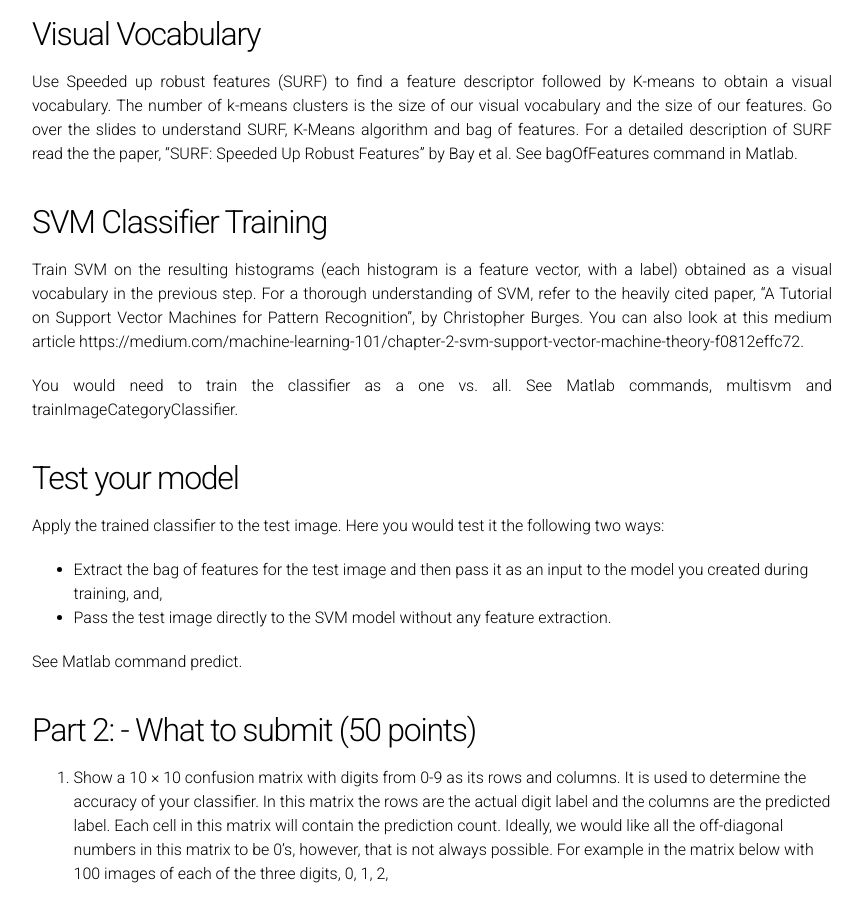
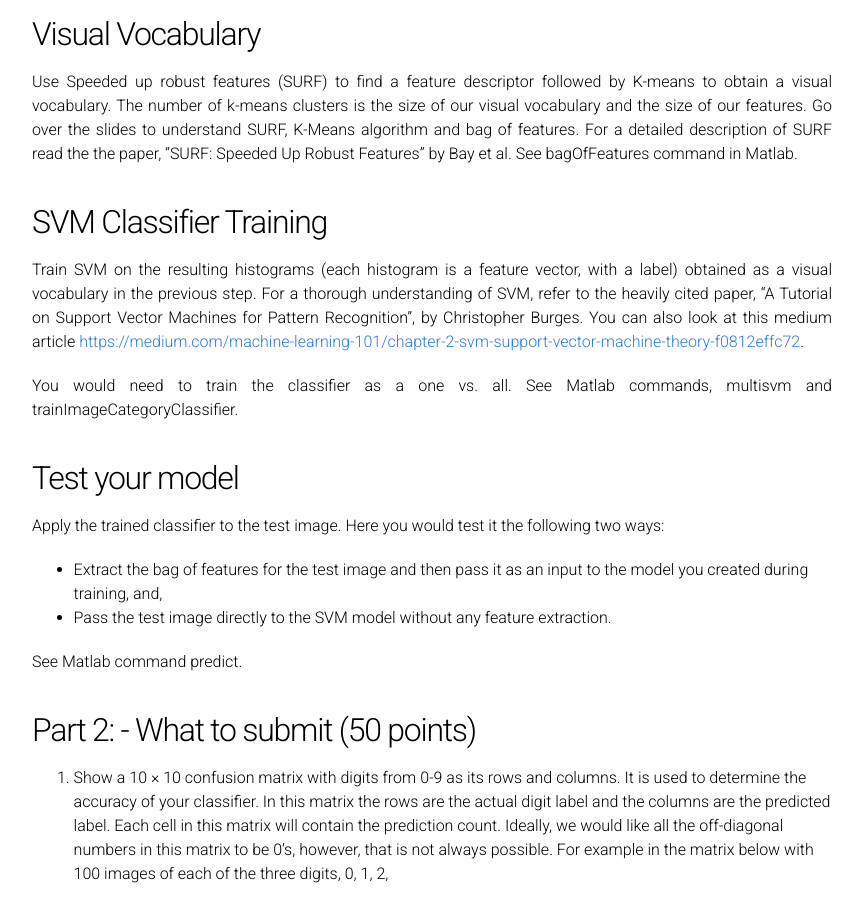
Before and after one commit to cmsc426spring2019/cmsc426spring2019.github.io, a Jekyll site: the page built from hw3.md, in a window 1280 px wide and 900 px high, scrolled down 1588 px. Shown: the whole window, without its empty margins (208-1071 px from the left). Built offline with Jekyll 4.4.1, drawn with Linux system fonts in a browser that asks for light colours; part of the change alters nothing that is shown.

Commit message:
Update hw3.md

```diff
--- a/hw3.md
+++ b/hw3.md
@@ -56,7 +56,7 @@ read the the paper, “SURF: Speeded Up Robust Features" by Bay et al. See bagOf
 
 Train SVM on the resulting histograms (each histogram is a feature vector, with a label) obtained as a visual vocabulary in the previous step. For a thorough understanding of SVM, refer to the heavily cited paper, “A Tutorial on
 Support Vector Machines for Pattern Recognition", by Christopher Burges. You can also look at this medium article
-https://medium.com/machine-learning-101/chapter-2-svm-support-vector-machine-theory-f0812effc72.
+<a href="https://medium.com/machine-learning-101/chapter-2-svm-support-vector-machine-theory-f0812effc72"> https://medium.com/machine-learning-101/chapter-2-svm-support-vector-machine-theory-f0812effc72</a>.
 
 You would need to train the classifier as a one vs. all.
 See Matlab commands, multisvm and trainImageCategoryClassifier.
```
